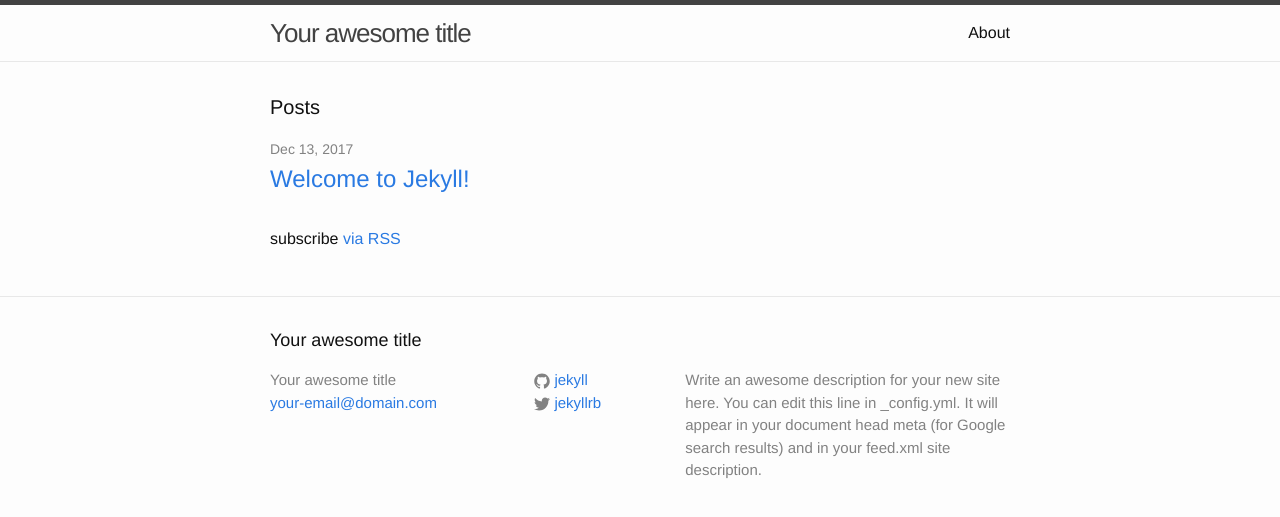
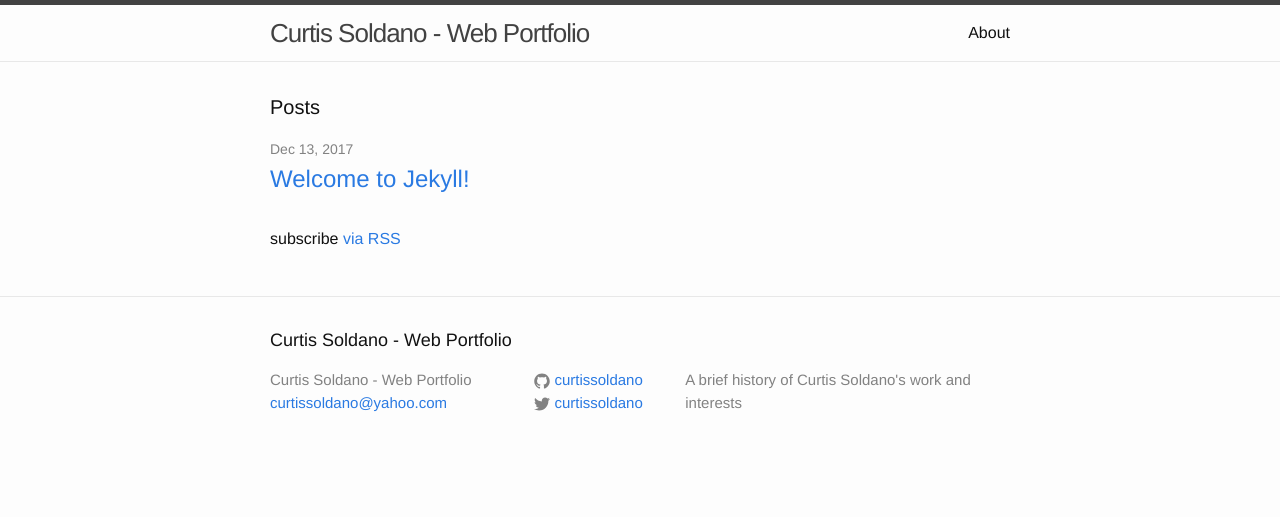
Before and after one commit to CurtisSoldano/CurtisSoldano.github.io, a Jekyll site: the page built from index.html, in a window 1280 px wide. Shown: the top 517 px of the page. Built offline with Jekyll 4.4.1, drawn with Linux system fonts in a browser that asks for light colours.

Commit message:
added more real content, my info, etc...

```diff
--- a/_config.yml
+++ b/_config.yml
@@ -6,16 +6,14 @@
 # 'jekyll serve'. If you change this file, please restart the server process.
 
 # Site settings
-title: Your awesome title
-email: your-email@domain.com
+title: Curtis Soldano - Web Portfolio
+email: curtissoldano@yahoo.com
 description: > # this means to ignore newlines until "baseurl:"
-  Write an awesome description for your new site here. You can edit this
-  line in _config.yml. It will appear in your document head meta (for
-  Google search results) and in your feed.xml site description.
+  A brief history of Curtis Soldano's work and interests
 baseurl: "" # the subpath of your site, e.g. /blog
-url: "http://yourdomain.com" # the base hostname & protocol for your site
-twitter_username: jekyllrb
-github_username:  jekyll
+url: "http://curtissoldano.com" # the base hostname & protocol for your site
+twitter_username: curtissoldano
+github_username:  curtissoldano
 
 # Build settings
 markdown: kramdown
```
